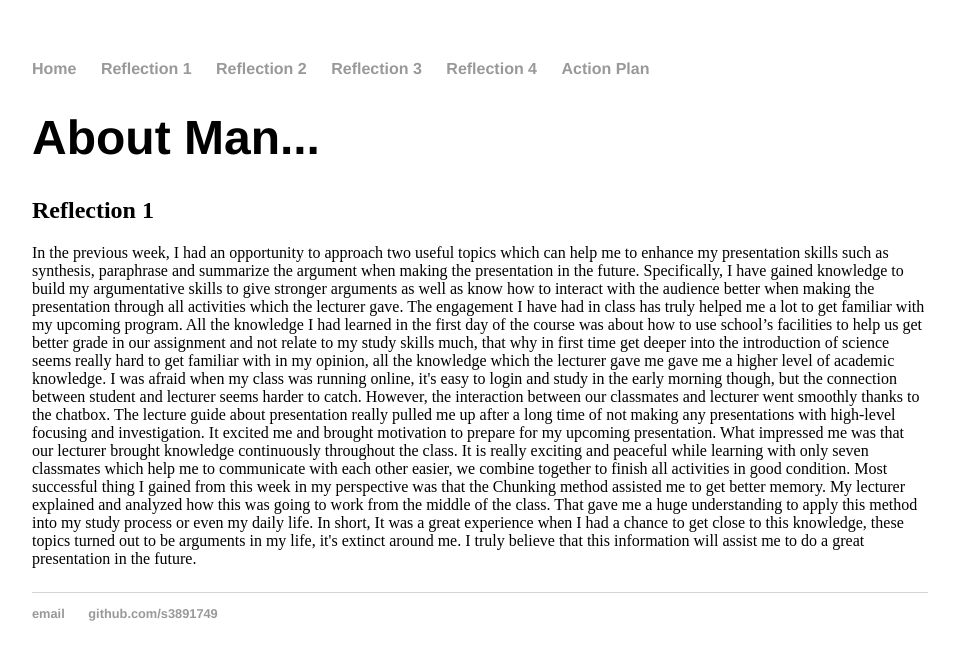
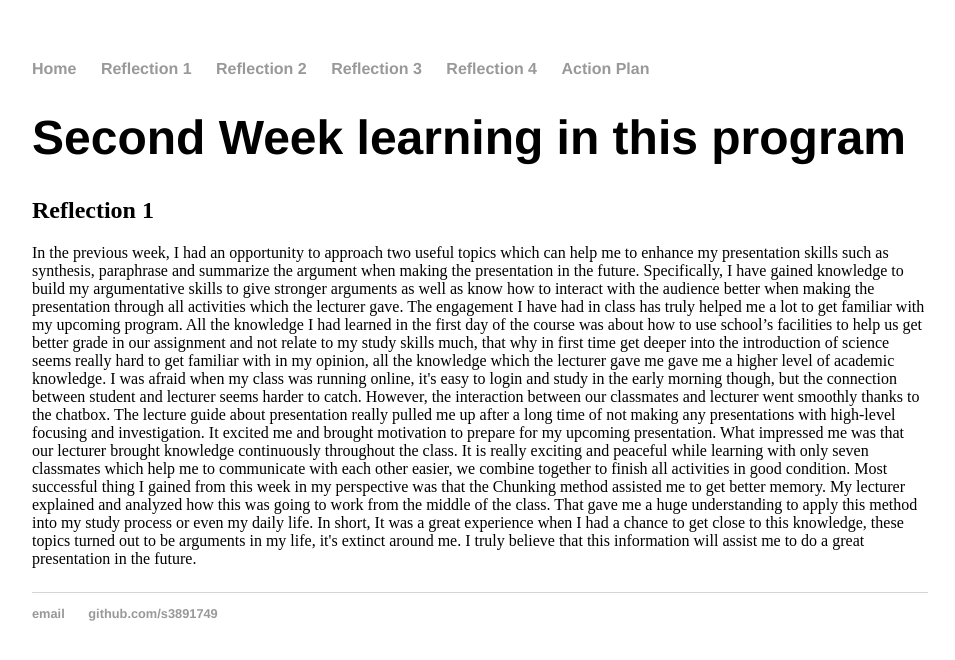
Before and after one commit to S3891749/s3891749.github.io, a Jekyll site: the page built from about/index.html, in a window 1280 px wide. Shown: the top 660 px of the page, without its empty margins (160-1115 px from the left). Built offline with Jekyll 4.4.1, drawn with Linux system fonts in a browser that asks for light colours.

Commit message:
Update index.html

```diff
--- a/about/index.html
+++ b/about/index.html
@@ -1,6 +1,6 @@
 ---
 layout: default
-title: About Man...
+title: Second Week learning in this program
 ---
 <div class="blurb">
 	<h1>{{ page.title }}</h1>
```
